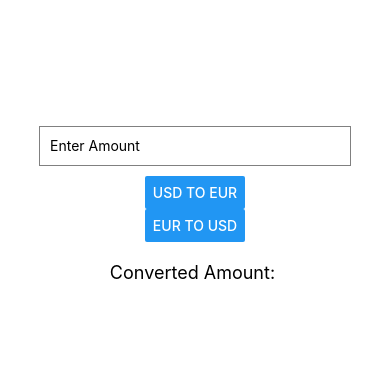
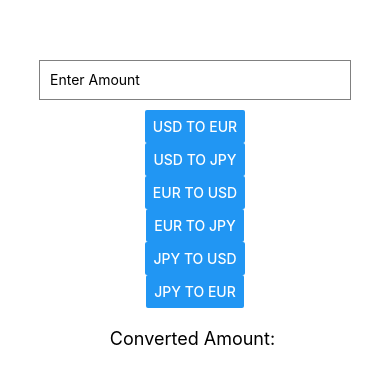
Before and after one commit to brad-ellert/currency-converter, a React Native app: screen / in a window 390 px wide. Shown: the part 218-602 px from the top of the page. Built offline with nearby package versions, Linux system fonts and the light colour scheme.

Commit message:
Make it easier to extend to more currencies

```diff
--- a/App.tsx
+++ b/App.tsx
@@ -3,28 +3,30 @@ import { useState } from 'react';
 import { StyleSheet, Text, View, TextInput, Button } from 'react-native';
 
 export default function App() {
-  const [amount, setAmount] = useState('');
-  const [convertedAmount, setConvertedAmount] = useState('');
+  const [amount, setAmount] = useState("");
+  const [convertedAmount, setConvertedAmount] = useState("");
+
+  type ExchangeRates = {
+    [key: string]: number;
+  };
   // Hardcoded exchange rates for demonstration
-  const exchangeRates = {
-    USD_TO_EUR: 0.88,
-    EUR_TO_USD: 1.14,
-    // Add more as needed
+  // Base currency is USD
+  const exchangeRates: ExchangeRates = {
+    USD: 1,
+    EUR: 0.88,
+    JPY: 110,
+    // Add more currencies as needed
   };
 
   const convertCurrency = (fromCurrency: string, toCurrency: string) => {
-    // Implement conversion logic here
-    // For example, converting USD to EUR
-    let result = 0;
-    if (fromCurrency === 'USD' && toCurrency === 'EUR') {
-      result = parseFloat(amount) * exchangeRates.USD_TO_EUR;
+    const num = parseFloat(amount);
+    const fromRate = exchangeRates[fromCurrency];
+    const toRate = exchangeRates[toCurrency];
+    if (!isFinite(num) || fromRate === undefined || toRate === undefined) {
+      setConvertedAmount("");
+      return;
     }
-    if (fromCurrency === 'EUR' && toCurrency === 'USD') {
-      result = parseFloat(amount) * exchangeRates.EUR_TO_USD;
-    }
-    // Add other conversion logic as needed
-
-    setConvertedAmount(result.toFixed(2)); // Keeping two decimal places
+    setConvertedAmount(((num / fromRate) * toRate).toFixed(2));
   };
 
   return (
@@ -36,9 +38,23 @@ export default function App() {
         value={amount}
         onChangeText={setAmount}
       />
-      {/* Simple buttons for selecting currencies */}
-      <Button title="USD to EUR" onPress={() => convertCurrency('USD', 'EUR')} />
-      <Button title="EUR to USD" onPress={() => convertCurrency('EUR', 'USD')} />
+      {/* Create a button for every pair of currencies */}
+      {Object.keys(exchangeRates)
+        .flatMap((fromCurrency) =>
+          Object.keys(exchangeRates).map((toCurrency) => ({
+            from: fromCurrency,
+            to: toCurrency,
+            title: `${fromCurrency} to ${toCurrency}`,
+          }))
+        )
+        .filter((pair) => pair.from !== pair.to)
+        .map((pair) => (
+          <Button
+            key={pair.title}
+            title={pair.title}
+            onPress={() => convertCurrency(pair.from, pair.to)}
+          />
+        ))}
       {/* Display converted amount */}
       <Text style={styles.resultText}>Converted Amount: {convertedAmount}</Text>
       <StatusBar style="auto" />
@@ -49,14 +65,14 @@ export default function App() {
 const styles = StyleSheet.create({
   container: {
     flex: 1,
-    backgroundColor: '#fff',
-    alignItems: 'center',
-    justifyContent: 'center',
+    backgroundColor: "#fff",
+    alignItems: "center",
+    justifyContent: "center",
   },
   input: {
     height: 40,
-    width: '80%',
-    borderColor: 'gray',
+    width: "80%",
+    borderColor: "gray",
     borderWidth: 1,
     marginBottom: 10,
     paddingHorizontal: 10,
--- a/package.json
+++ b/package.json
@@ -12,7 +12,9 @@
     "expo": "~49.0.15",
     "react": "18.2.0",
     "react-native": "0.72.6",
-    "expo-status-bar": "~1.6.0"
+    "expo-status-bar": "~1.6.0",
+    "typescript": "^5.1.3",
+    "@types/react": "~18.2.14"
   },
   "devDependencies": {
     "@babel/core": "^7.20.0",
```
Also changed, not shown: 1 other file (tests, documents, lock files or other folders).
